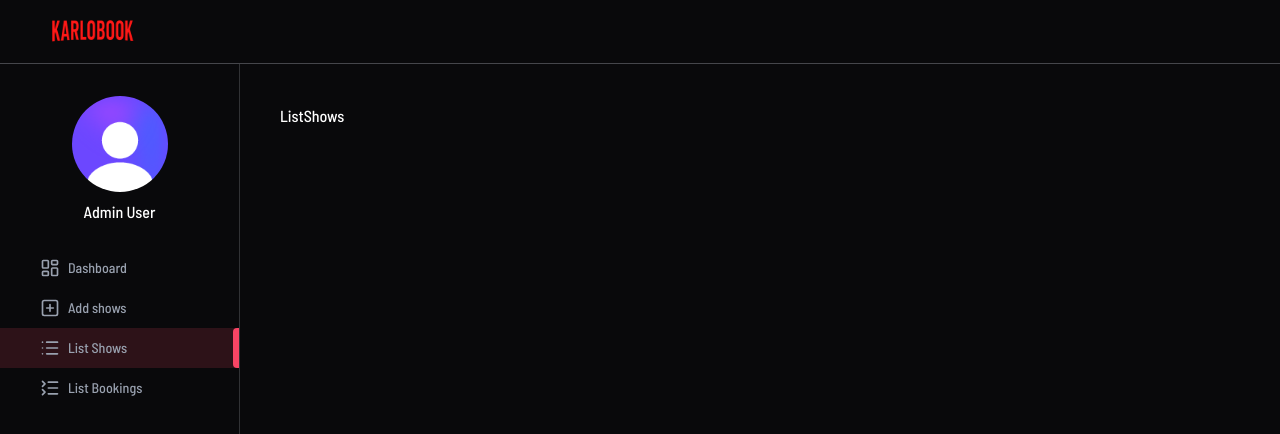
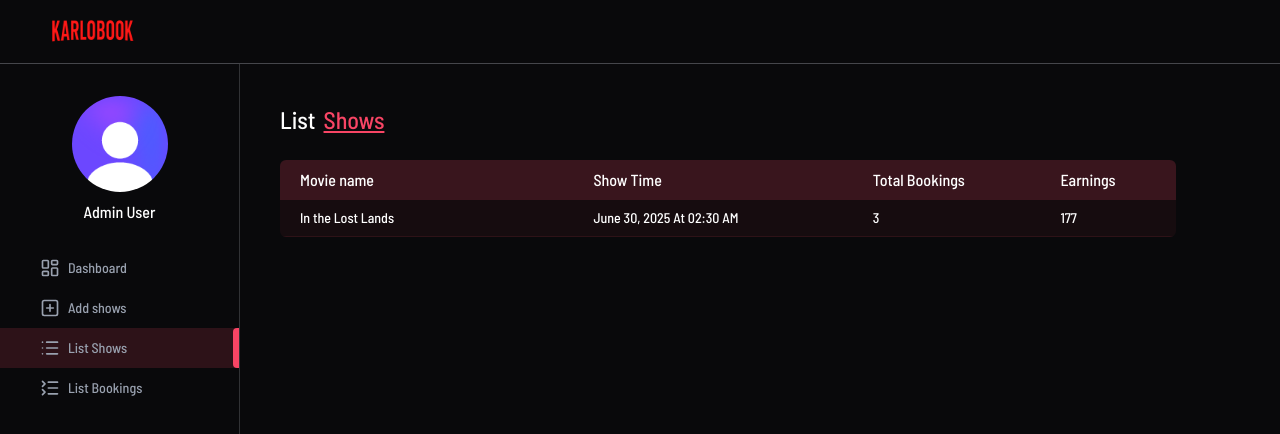
Before and after one commit to harsh24062/KarloBook, a React (Vite) app in the folder frontend/: page /admin/list-shows in a window 1280 px wide. Shown: the top 434 px of the page. Built offline with nearby package versions, Linux system fonts and the light colour scheme; no server answers.

Commit message:
Added Admin List-Shows Page

```diff
--- a/frontend/src/pages/admin/ListShows.jsx
+++ b/frontend/src/pages/admin/ListShows.jsx
@@ -1,7 +1,71 @@
+import { useEffect, useState } from "react"
+import { dummyShowsData } from "../../assets/assets"
+import Loading from "../../components/Loading"
+import Title from "../../components/admin/Title"
+import dateFormat from "../../lib/dateFormat"
+import isoTimeFormat from "../../lib/isoTimeFormat"
 
 const ListShows = () => {
-  return (
-    <div>ListShows</div>
+
+  const currency = import.meta.env.VITE_CURRENCY
+
+  const [loading,setLoading] = useState(true)
+  const [shows,setShows] = useState([])
+
+  const fetchAllShows = () => {
+    try {
+      setShows([
+        {
+          movie:dummyShowsData[0],
+          showDateTime: "2025-06-30T02:30:00.000Z",
+          showPrice: 59,
+          occupiedSeats:{
+            A1: "user_1",
+            B1: "user_2",
+            C1: "user_3"
+          }
+        }
+      ])
+      setLoading(false)
+    } catch (error) {
+      console.error(error)
+    }
+  }
+
+  useEffect(()=>{
+    fetchAllShows()
+  },[])
+
+  return !loading ? (
+    <>
+      <Title text1="List" text2="Shows"/>
+      <div className="max-w-4xl mt-6 overflow-x-auto">
+        <table className="w-full border-collapse rounded-md overflow-hidden
+         text-nowrap">
+         <thead>
+           <tr className="bg-primary/20 text-left text-white">
+             <th className="p-2 font-medium pl-5">Movie name</th>
+             <th className="p-2 font-medium">Show Time</th>
+             <th className="p-2 font-medium">Total Bookings</th>
+             <th className="p-2 font-medium">Earnings</th>
+           </tr>
+         </thead>
+         <tbody className="text-sm font-light">
+           {shows.map((show,index)=>(
+            <tr key={index} className="border-b border-primary/10
+             bg-primary/5 even:bg-primary/10">
+               <td className="p-2 min-w-44 pl-5">{show.movie.title}</td>
+               <td className="p-2">{dateFormat(show.showDateTime) +" At "+ isoTimeFormat(show.showDateTime)}</td>
+               <td className="p-2">{Object.keys(show.occupiedSeats).length}</td>
+               <td className="p-2">{currency} {Object.keys(show.occupiedSeats).length * show.showPrice}</td>
+            </tr>
+           ))}
+         </tbody>
+        </table>
+      </div>
+    </>
+  ):(
+    <Loading />
   )
 }
 
```
